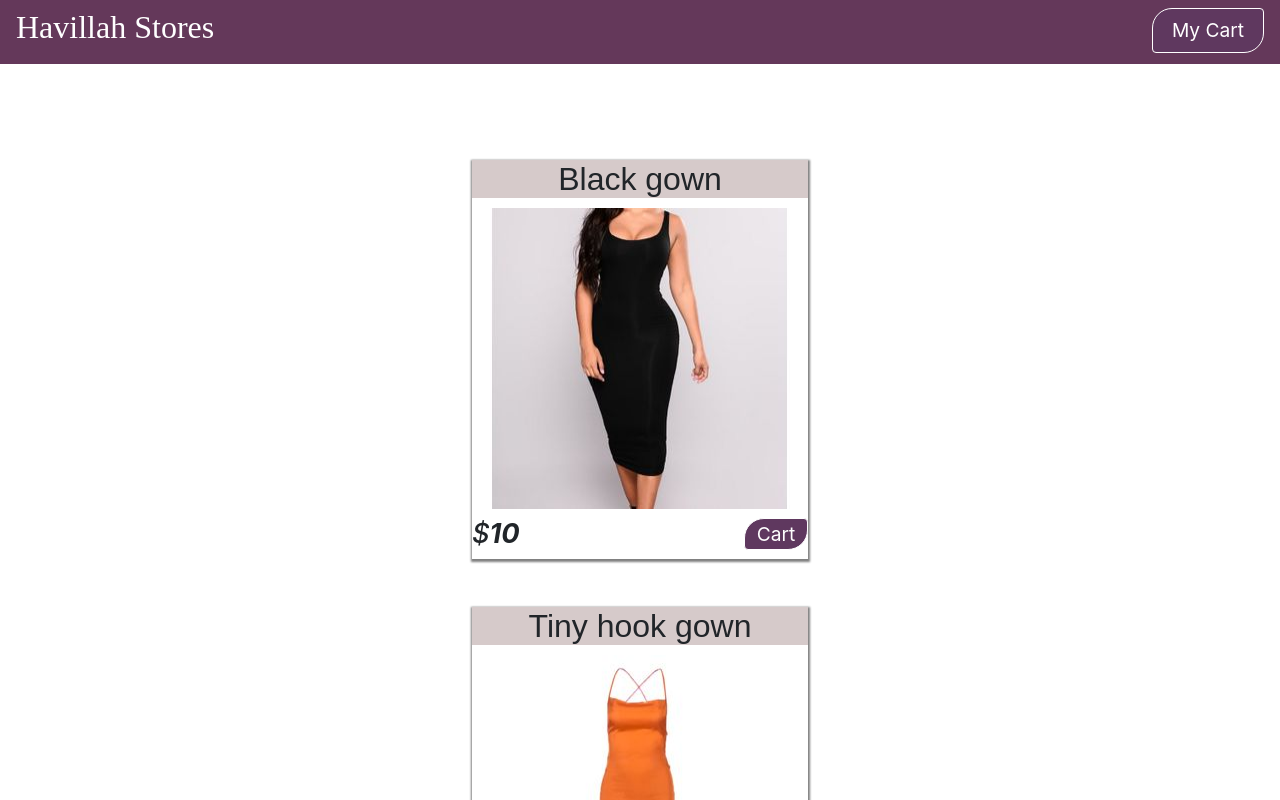
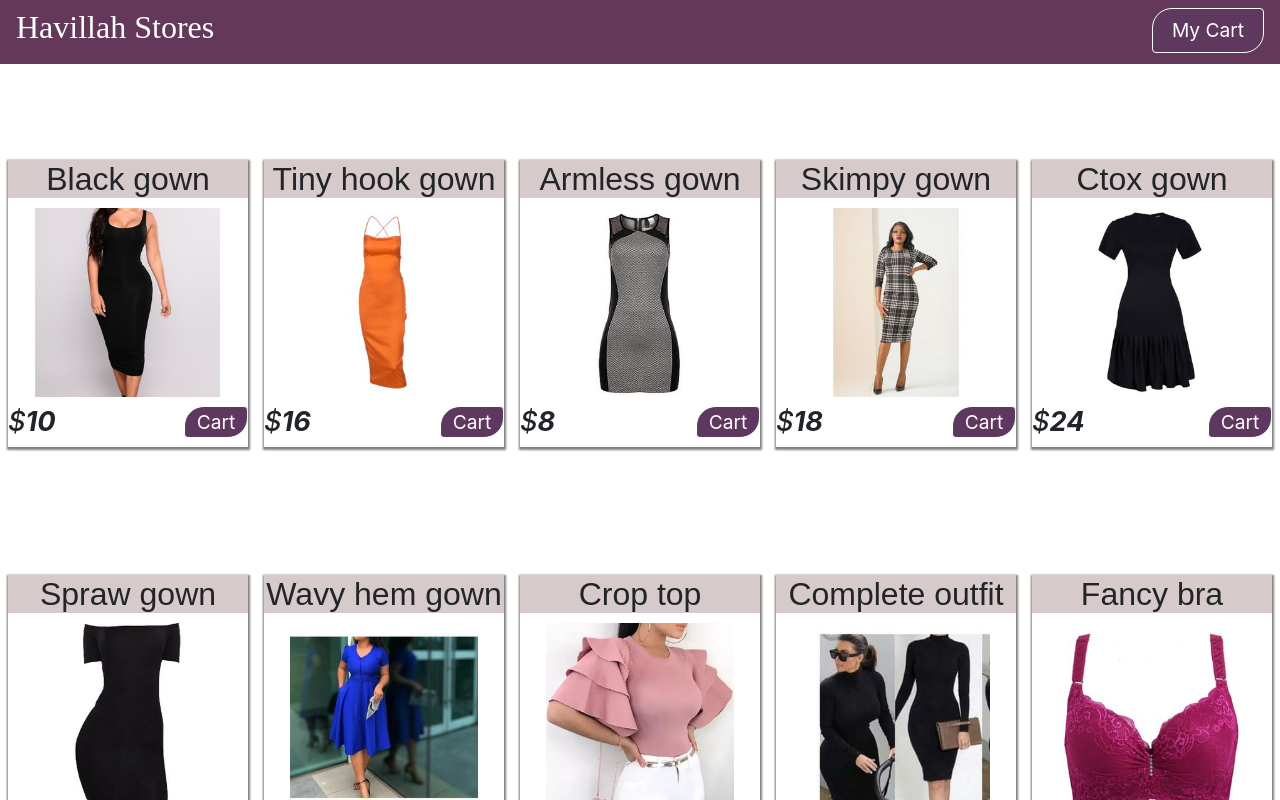
Before and after one commit to EmmanuelTheCoder/ecommerce-sample, a React (Create React App) app: page / in a window 1280 px wide. Shown: the top 800 px of the page. Built offline with nearby package versions, Linux system fonts and the light colour scheme.

Commit message:
adjusted css properties as screen-width changes

```diff
--- a/src/App.css
+++ b/src/App.css
@@ -1,38 +1,19 @@
-.App {
-  text-align: center;
+/* style for the display as the screen width changes. */
+
+.change-display{
+  display: flex;
+  flex-wrap: wrap;
+  justify-content: space-around;
+}
+@media (min-width: 690px){
+  .products{
+    box-shadow: .5px 1px 2px 1.5px  grey;
+    width: 15rem !important;
+    transition: 1s all ease;
+
+}
+.image-container img{
+    width: 13rem !important;
 }
 
-.App-logo {
-  height: 40vmin;
-  pointer-events: none;
 }
-
-@media (prefers-reduced-motion: no-preference) {
-  .App-logo {
-    animation: App-logo-spin infinite 20s linear;
-  }
-}
-
-.App-header {
-  background-color: #282c34;
-  min-height: 100vh;
-  display: flex;
-  flex-direction: column;
-  align-items: center;
-  justify-content: center;
-  font-size: calc(10px + 2vmin);
-  color: white;
-}
-
-.App-link {
-  color: #61dafb;
-}
-
-@keyframes App-logo-spin {
-  from {
-    transform: rotate(0deg);
-  }
-  to {
-    transform: rotate(360deg);
-  }
-}
--- a/src/components/Product.js
+++ b/src/components/Product.js
@@ -10,14 +10,15 @@ export default function Product(props) {
     const {id, price, img, title, inCart} = props.product;
 
     return (
-        <div className="containers">
 
-            <ProductWrapper className="col-9 mx-auto col-md-6 col-lg-3 my-3">
+            <ProductWrapper className="centetdfdfd">
+            {/* col-9 mx-auto col-md-6 col-lg-3 my-3 */}
+
                <ProductConsumer>
                    {value =>{
                        return(
                             <div className="display-flex">
-
+                                <div style={{marginTop: '6rem'}}></div>
                             <div className="products">
                                     <div className="product-name">
                                         <h2>{title}</h2>
@@ -51,7 +52,6 @@ export default function Product(props) {
                </ProductConsumer>
             </ProductWrapper>
 
-        </div>
     )
 }
 
@@ -60,19 +60,12 @@ const ProductWrapper = styled.div`
   display: flex;
   justify-content: center;
   padding-bottom: 2rem;
-  /* z-index: -1; */
 
-    /* .display-flex{
-        display: grid;
-        grid-template-columns: repeat(3, 1fr);
-    } */
     .products{
         box-shadow: .5px 1px 2px 1.5px  grey;
         width: 21rem;
         transition: 1s all ease;
-        /* &:hover{
-          transform: scale(1.05);
-        } */
+
     }
     .image-container{
         transition: 1s all ease;
--- a/src/components/ProductMenu.js
+++ b/src/components/ProductMenu.js
@@ -5,16 +5,18 @@ import '../App.css'
 
 
 
-export default function Productmenu(props) {
+export default function Productmenu() {
 
     return (
-        <div>
-            <div style={{marginTop: '10rem'}}></div>
+        <div
+            className="change-display"
+        >
+
             <ProductConsumer>
                {value=>(
                    value.products.map(product =>(
 
-                        <Product key={product.id} product={product} />
+                            <Product key={product.id} product={product} />
 
 
                    ))
```
Also changed, not shown: 1 other file (tests, documents, lock files or other folders).
